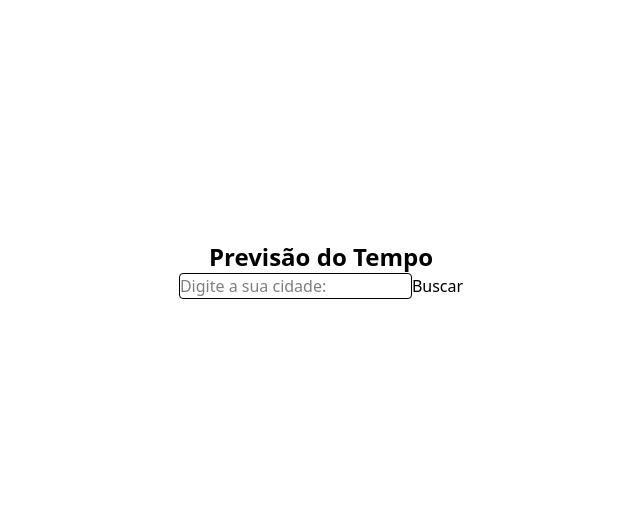
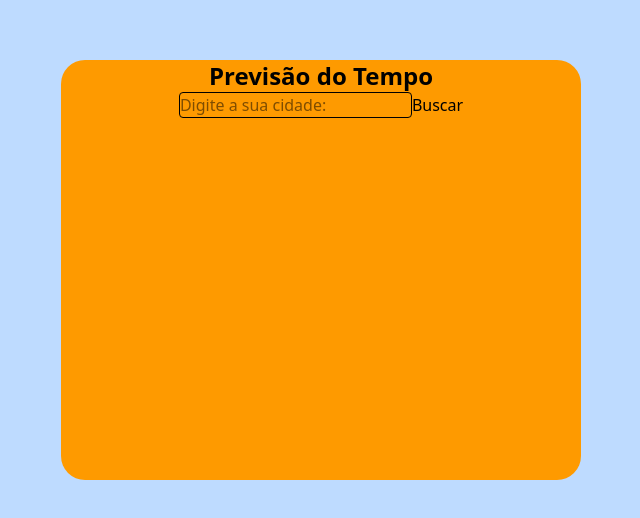
Before and after one commit to Leen-lm/react-weather-app, a React (Vite) app: page / in a window 1280 px wide. Shown: the part 130-648 px from the top of the page, without its empty margins (319-959 px from the left). Built offline with nearby package versions, Linux system fonts and the light colour scheme; no server answers.

Commit message:
Estilizado o background da página e do container das informações de clima

```diff
--- a/src/App.jsx
+++ b/src/App.jsx
@@ -26,8 +26,8 @@ function App() {
   };
 
   return (
-    <main className='w-screen h-screen flex justify-center items-center p-4'>
-      <div>
+    <main className='bg-blue-200 w-screen h-screen flex justify-center items-center p-4'>
+      <div className='bg-amber-500 w-130 h-105 rounded-3xl'>
         <h1 className='text-2xl font-bold mb-4 text-center'>Previsão do Tempo</h1>
         <WeatherInfo weather={weather} />
         <WeatherForm onSearch={fetchWeather} />
```
